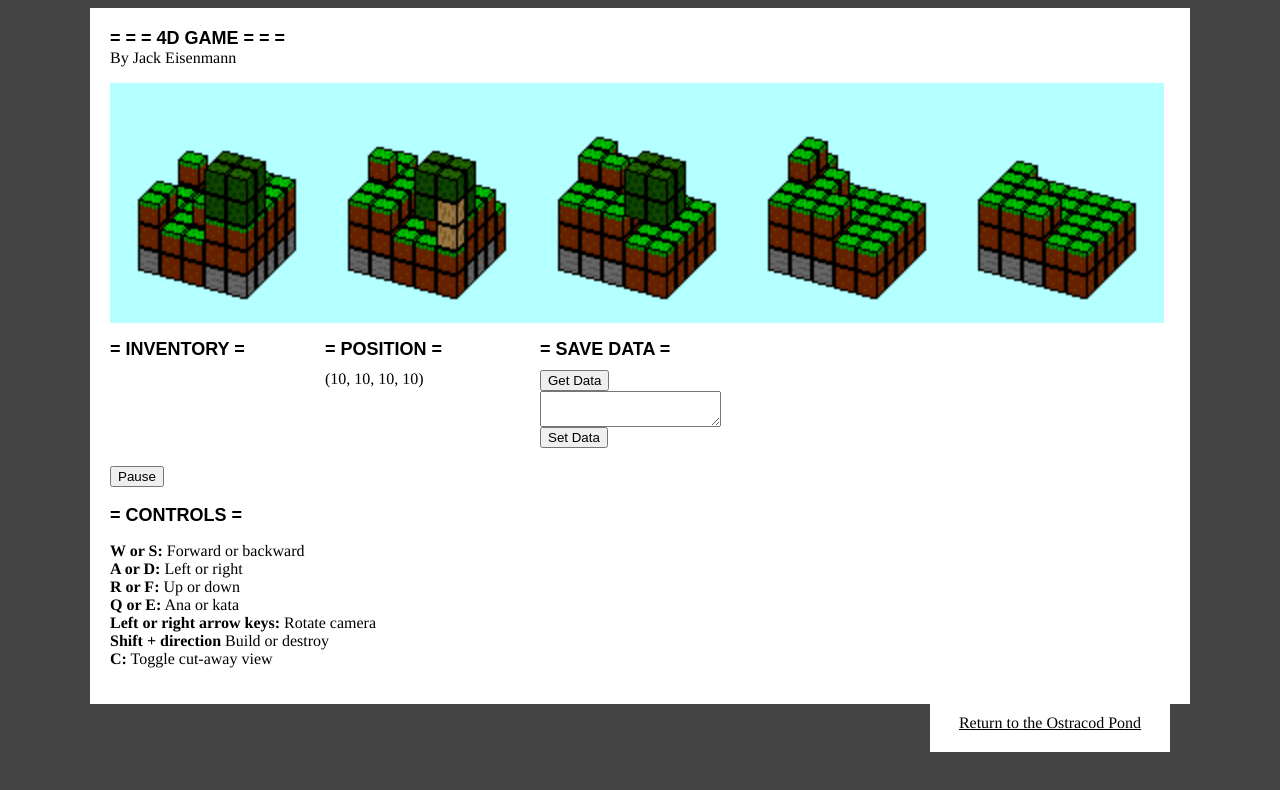
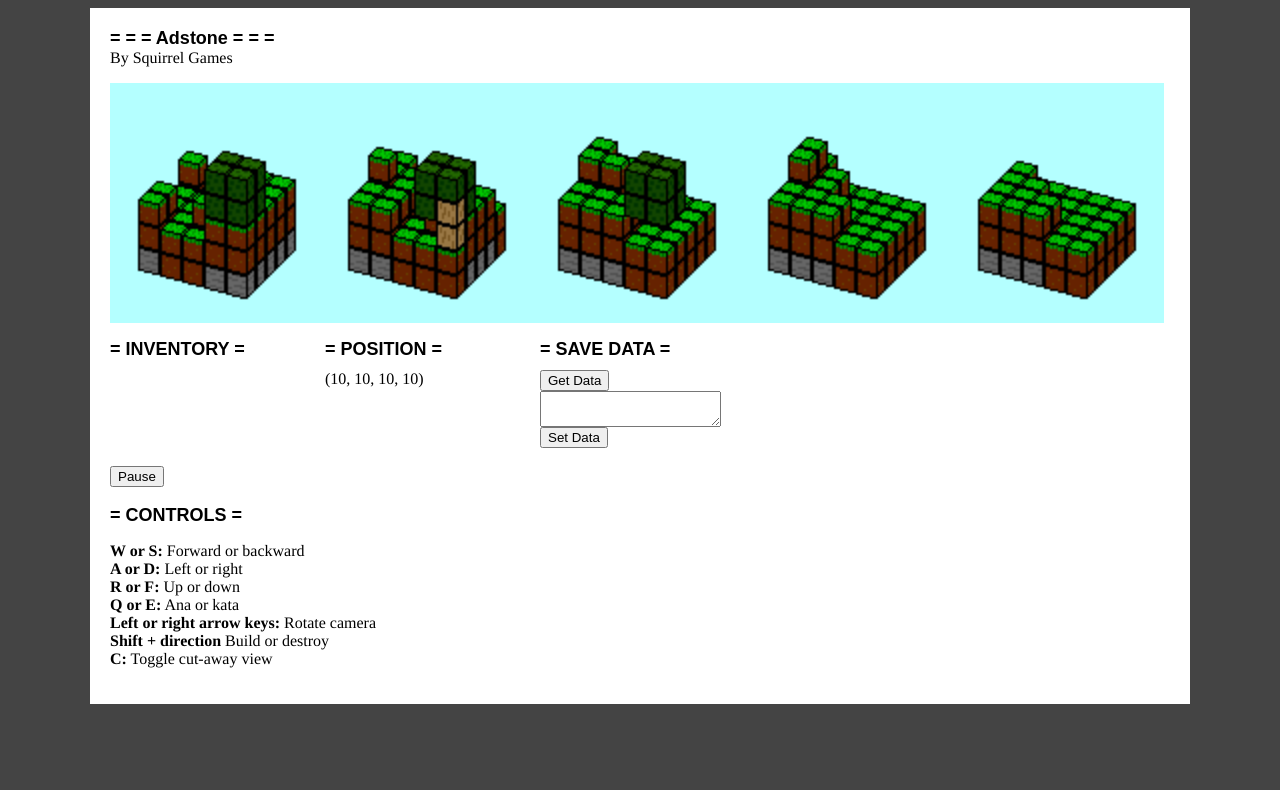
Before and after one commit to gifburst/Adstone, a plain HTML site: page main.html in a window 1280 px wide. Drawn offline with Linux system fonts and the light colour scheme.

Commit message:
Update main.html

```diff
--- a/main.html
+++ b/main.html
@@ -1057,8 +1057,8 @@ cursor: pointer;
 </head>
 <body style="background: #444444; color: black; font-family: Times; font-size: 16px;" onkeydown="keyDownEvent(event)" onkeyup="keyUpEvent(event)">
 <div style="width: 1060px; background: white; padding: 20px; margin-left: auto; margin-right: auto;">
-<span class="title">= = = 4D GAME = = =</span><br />
-By Jack Eisenmann
+<span class="title">= = = Adstone = = =</span><br />
+By Squirrel Games
 <p>
 <canvas id="canvas" width="527" height="120" style="width: 1054px; height: 240px; style="background: #FF0000; border: 1px black solid;"></canvas>
 </p>
@@ -1117,9 +1117,6 @@ generateWorld();
 
 </script>
 </div>
-<div style="width: 1060px; margin-left: auto; margin-right: auto; margin-bottom: 50px;">
-<div style="background: white; text-align: center; width: 200px; margin-left: auto; padding-left: 20px; padding-right: 20px; padding-bottom: 20px; padding-top: 10px;">
-<a href="http://web.mac.com/teisenmann/ostracod/main.html">Return to the Ostracod Pond</a>
 </div>
 </div>
 </body>
```
